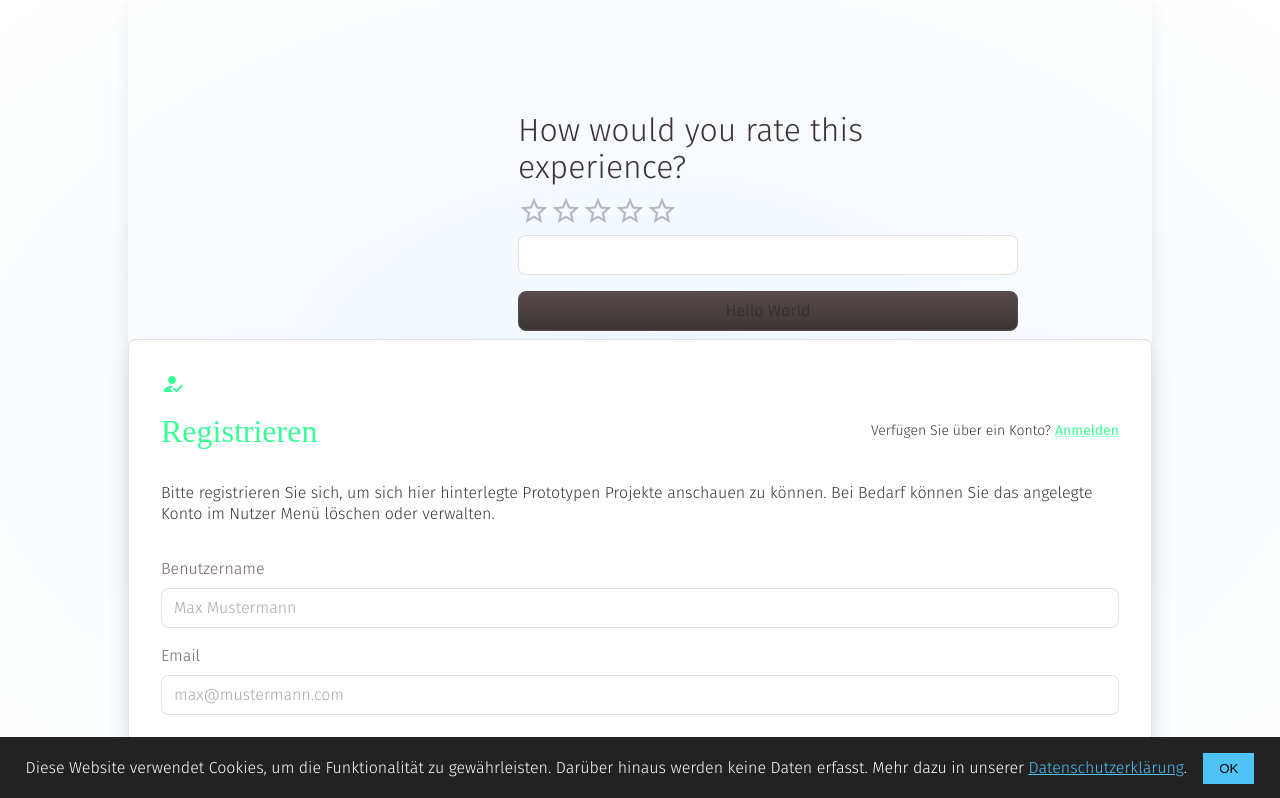
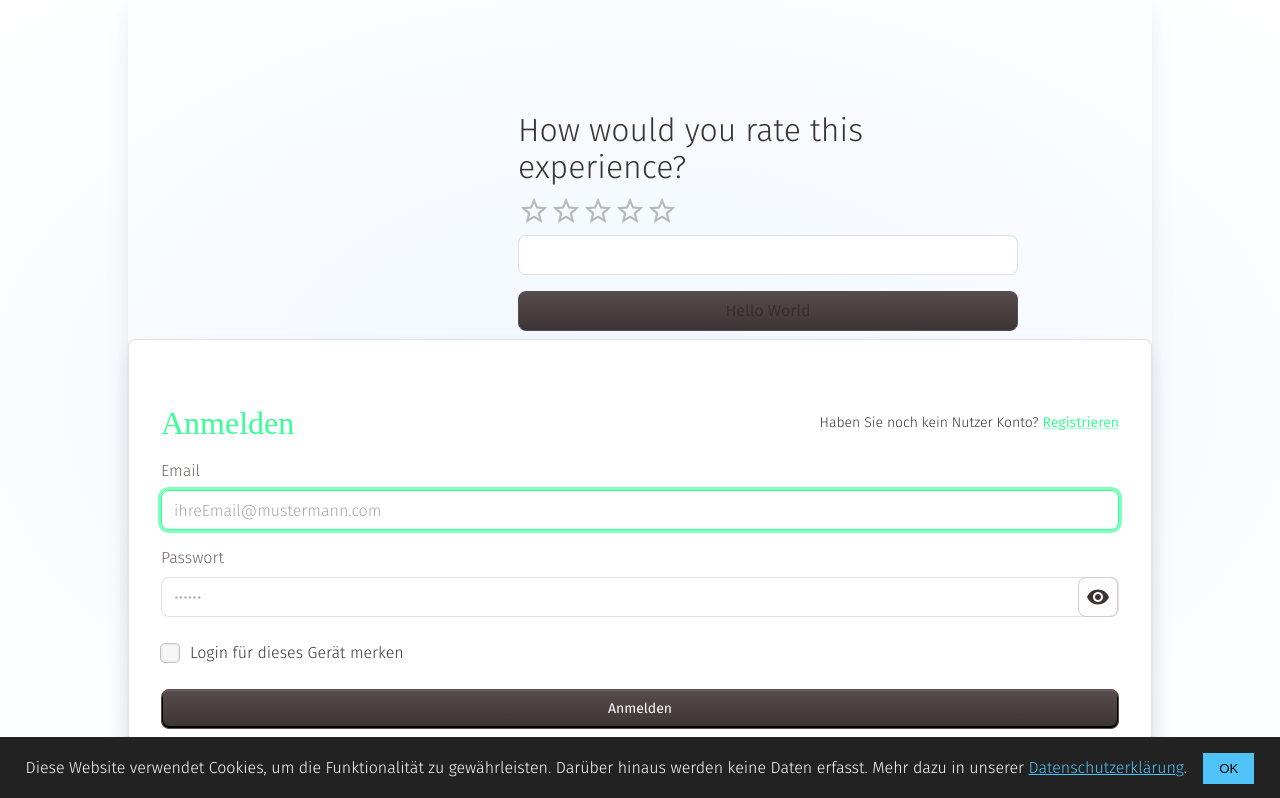
Before and after one commit to Suk-Be/fullstack-homepage, a React (Vite) app in the folder frontend/: page /playground in a window 1280 px wide. Shown: the top 798 px of the page. Built offline with nearby package versions, Linux system fonts and the light colour scheme; some icons are missing; a web font is replaced by a local one.

Commit message:
fix import

```diff
--- a/frontend/src/pages/PlaygroundPage.tsx
+++ b/frontend/src/pages/PlaygroundPage.tsx
@@ -1,12 +1,12 @@
 import { Box } from '@mui/material';
 import LoginTest from '../components/LoginTest';
-import SignUp from '../components/auth/SignUp';
+import ToggleSignIn from '../components/auth/index';
 
 const PlaygroundPage = () => {
     return (
         <Box sx={{ padding: '7rem 0rem' }}>
             <LoginTest />
-            <SignUp />
+            <ToggleSignIn />
         </Box>
     );
 };
```
